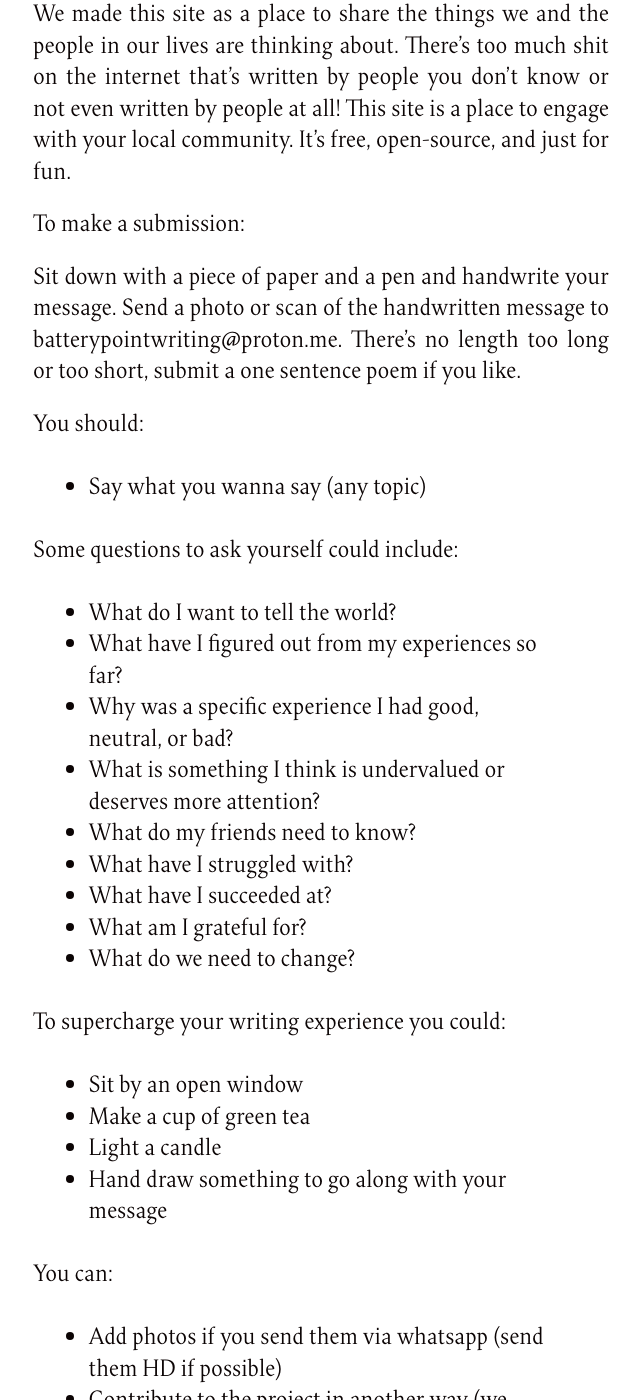
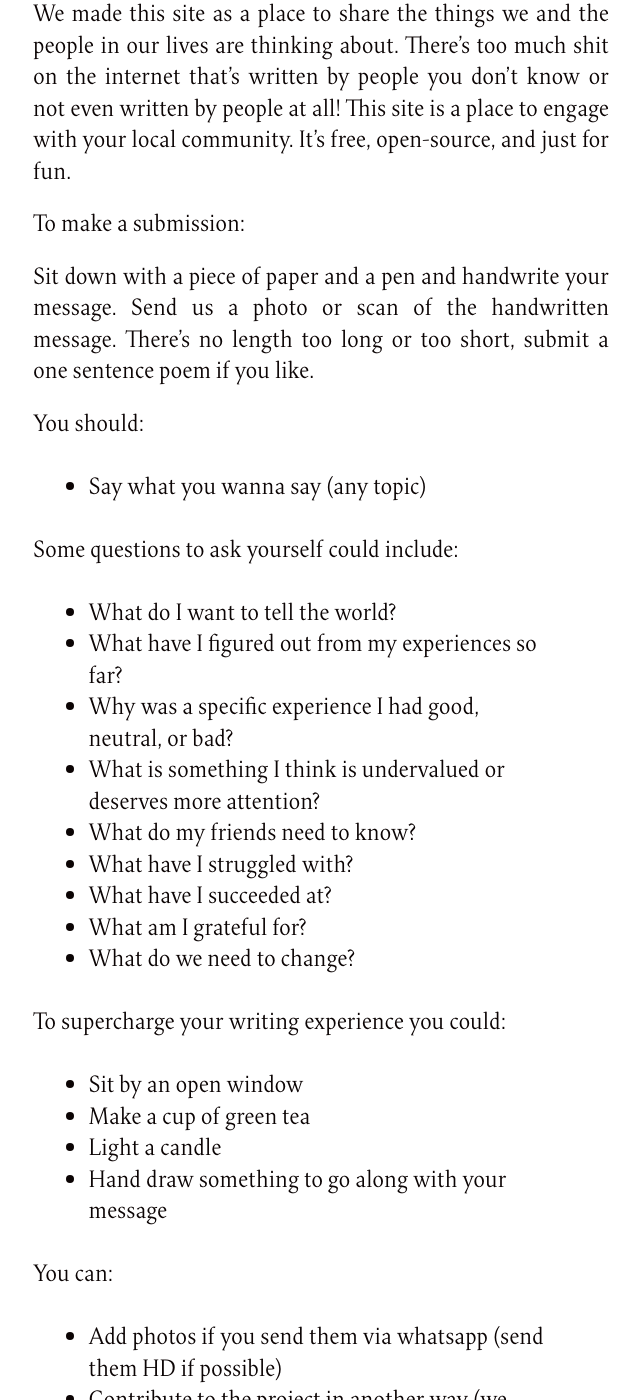
Before and after one commit to batterypointwriting/batterypointwriting.github.io, a Jekyll site: the page built from submit.md, in a window 1280 px wide and 1400 px high, scrolled down 492 px. Shown: the whole window, without its empty margins (319-959 px from the left). Built offline with Jekyll 4.4.1, drawn with Linux system fonts in a browser that asks for light colours; some of the changed text lies outside the part shown.

Commit message:
Update submit.md

```diff
--- a/submit.md
+++ b/submit.md
@@ -8,7 +8,7 @@ This site is a place to engage with your local community. It's free, open-source
 
 To make a submission:
 
-Sit down with a piece of paper and a pen and handwrite your message. Send a photo or scan of the handwritten message to batterypointwriting@proton.me. There's no length too long or too short, submit a one sentence poem if you like.
+Sit down with a piece of paper and a pen and handwrite your message. Send us a photo or scan of the handwritten message. There's no length too long or too short, submit a one sentence poem if you like.
 
 You should:
 - Say what you wanna say (any topic)
@@ -34,4 +34,6 @@ You can:
 - Add photos if you send them via whatsapp (send them HD if possible)
 - Contribute to the project in another way (we need help cleaning up the code)
 
+Contact us via batterypointwriting@proton.me.
+
 Enjoy writing!
```
